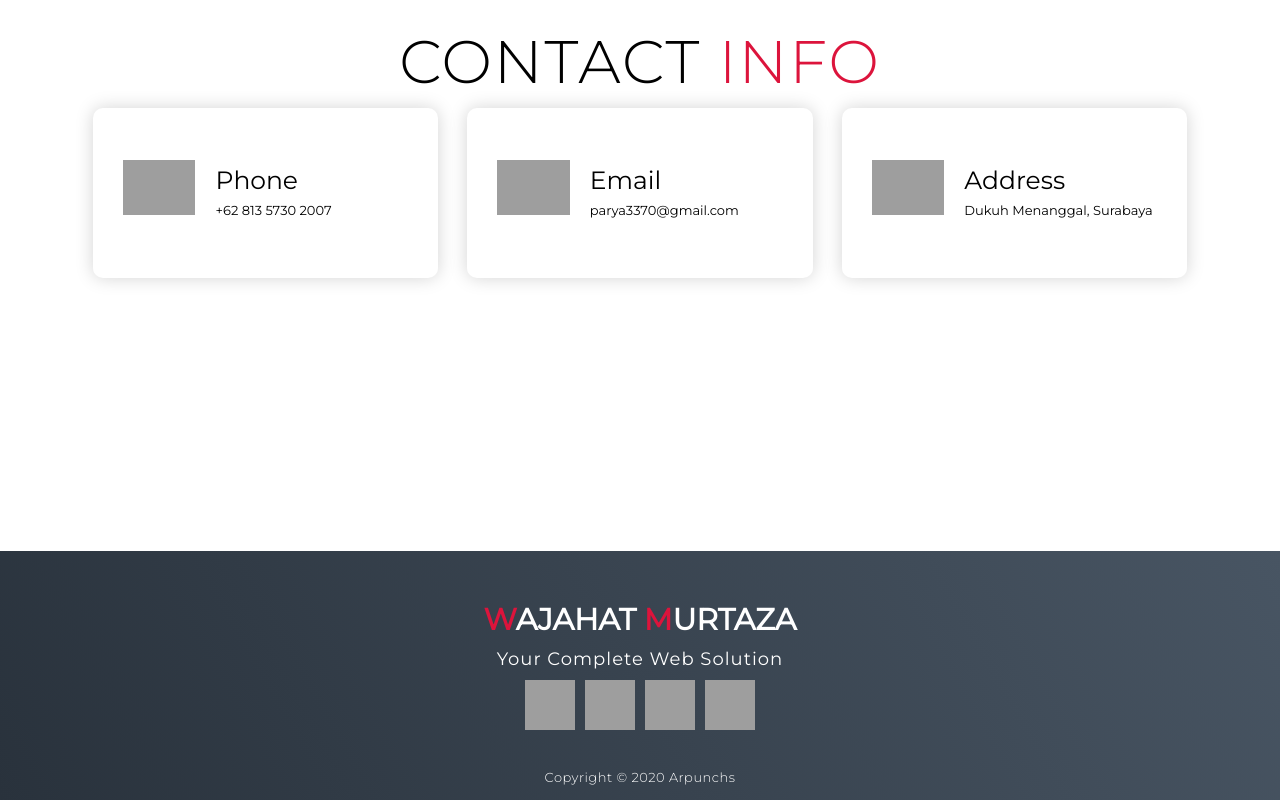
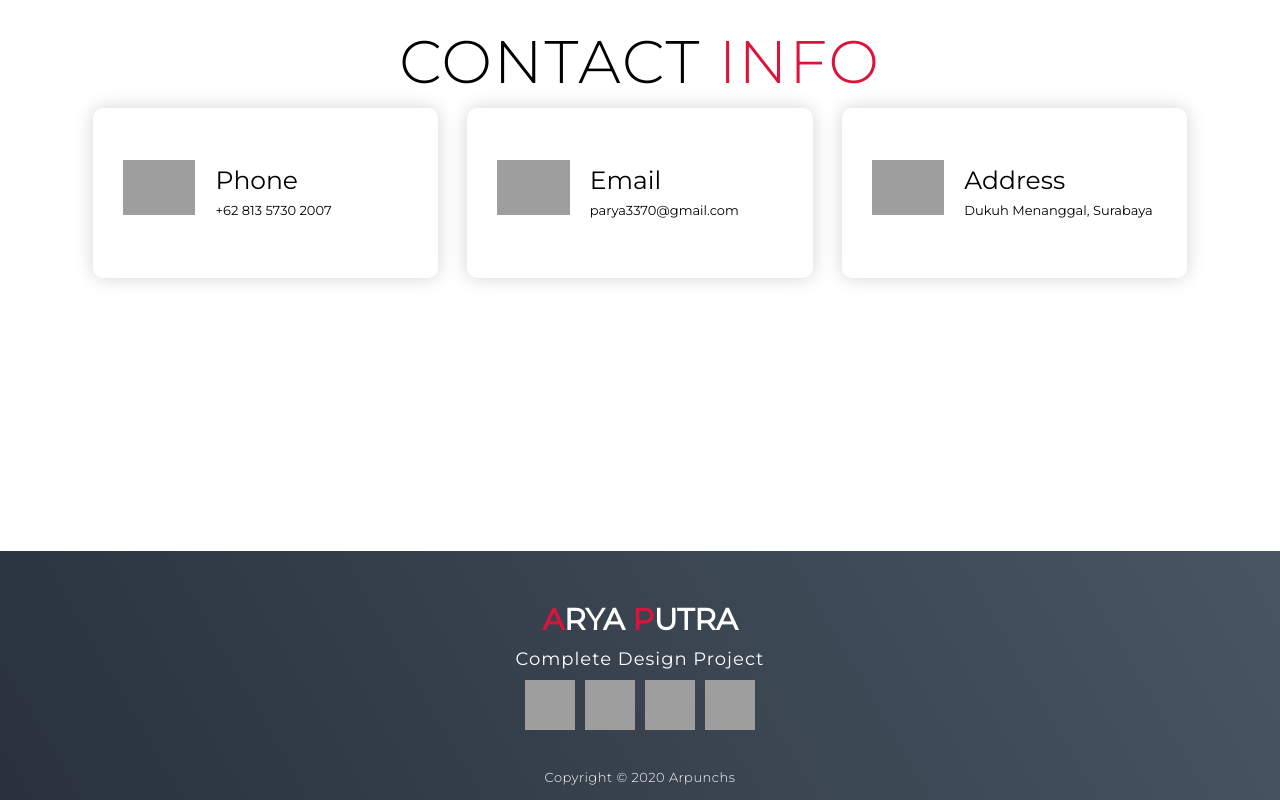
Before and after one commit to Arya274/Web-Design, a plain HTML site: page index.html in a window 1280 px wide. Shown: the part 7095-7895 px from the top of the page. Drawn offline with Linux system fonts and the light colour scheme; grey boxes are pictures that could not be loaded.

Commit message:
Update index.html

```diff
--- a/index.html
+++ b/index.html
@@ -291,9 +291,9 @@
   <section id="footer">
     <div class="footer container">
       <div class="brand">
-        <h1><span>W</span>ajahat <span>M</span>urtaza</h1>
+        <h1><span>A</span>rya <span>P</span>utra</h1>
       </div>
-      <h2>Your Complete Web Solution</h2>
+      <h2>Complete Design Project</h2>
       <div class="social-icon">
         <div class="social-item">
           <a href="#"><img src="https://img.icons8.com/bubbles/100/000000/facebook-new.png" /></a>
```
